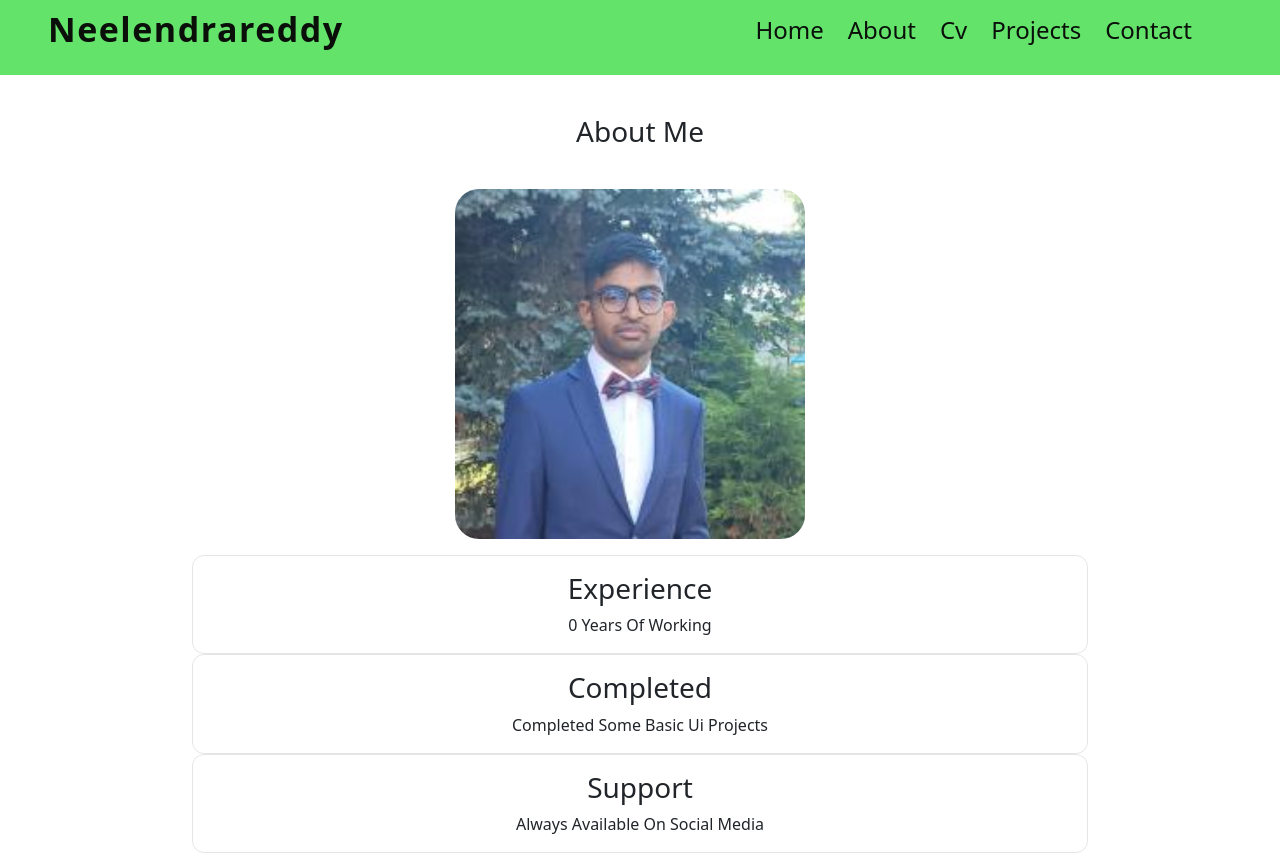
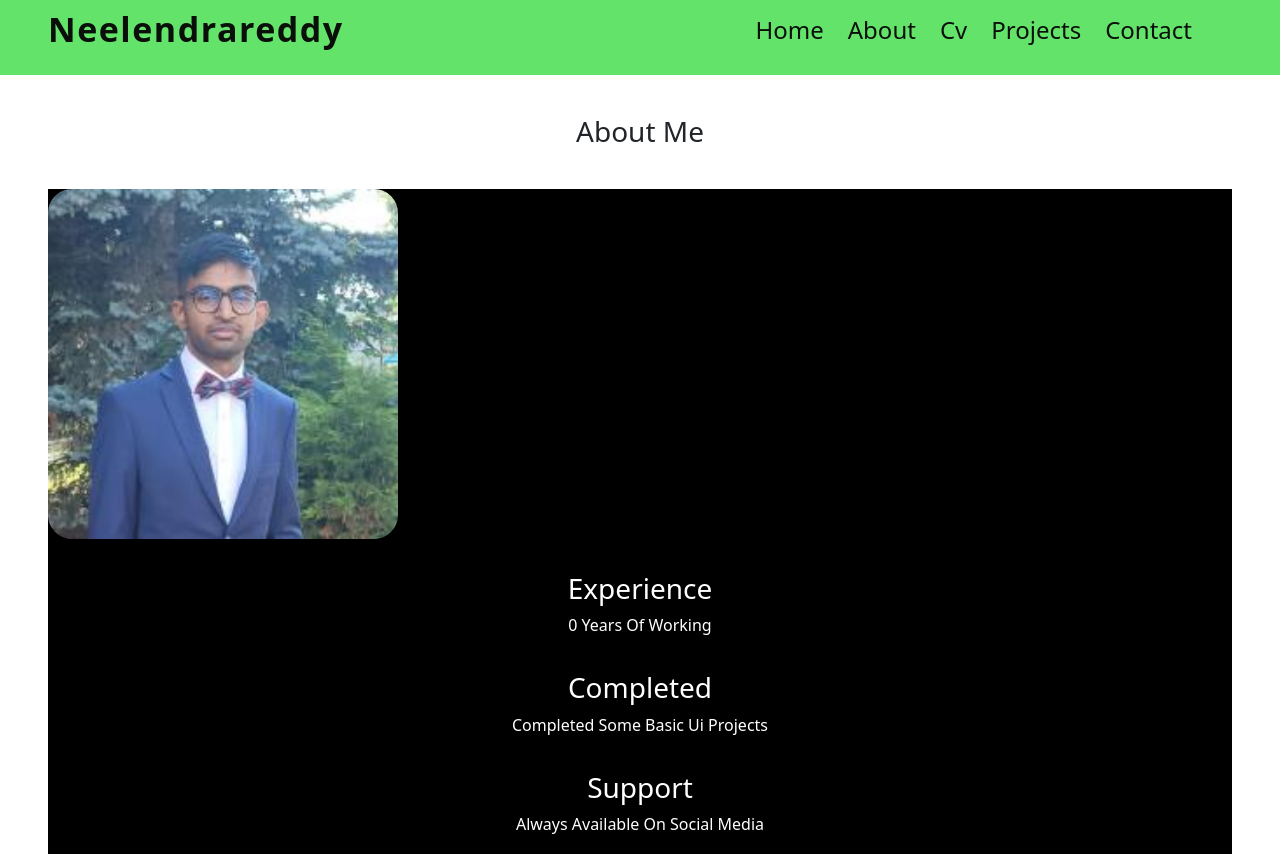
Before and after one commit to neelendrareddy9001/my-portfolio-website, a React (Create React App) app: page /about in a window 1280 px wide. Shown: the top 854 px of the page. Built offline with nearby package versions, Linux system fonts and the light colour scheme.

Commit message:
styles are upadated in about

```diff
--- a/src/component/About/About.js
+++ b/src/component/About/About.js
@@ -9,7 +9,7 @@ const About = () => {
     <>
       <section className="about" id="about">
         <h2 className="section_title">About Me</h2>
-        <div className="about_container container grid">
+        <div className="about_container ">
           <img src={myImg} className="about_img" alt="" />
           <div className="about_data">
             <Info />
@@ -17,7 +17,12 @@ const About = () => {
               Since I am learning frontend development features. It motivates me
               design multiple Ui templates as i kept on going.
             </p>
-            <button type="submit" download="" href="cv" className="button button_flex">
+            <button
+              type="submit"
+              download=""
+              href="cv"
+              className="button button_flex"
+            >
               Download CV
             </button>
           </div>
--- a/src/component/About/About.scss
+++ b/src/component/About/About.scss
@@ -3,7 +3,7 @@
 
 .about {
   // background-color: greenyellow;
-  min-height: calc(100% - 64px);
+  min-height: calc(100% - 75px);
   margin: 1% 3rem;
 
   h2 {
@@ -13,9 +13,14 @@
   }
 
   .about_container {
+    @include tablet-l {
+    }
+    background-color: black;
+    color: white;
     display: flex;
-    align-items: center;
+
     flex-direction: row;
+    justify-content: space-between;
     gap: 1rem;
 
     .about_img {
--- a/src/component/About/Info.js
+++ b/src/component/About/Info.js
@@ -2,7 +2,7 @@ import React from "react";
 
 const Info = () => {
   return (
-    <div className="about_info grid">
+    <div className="about_info">
       <div className="about_box">
         <h3 className="about_title">Experience</h3>
         <span className="about_subtitle">0 years of working</span>
```
